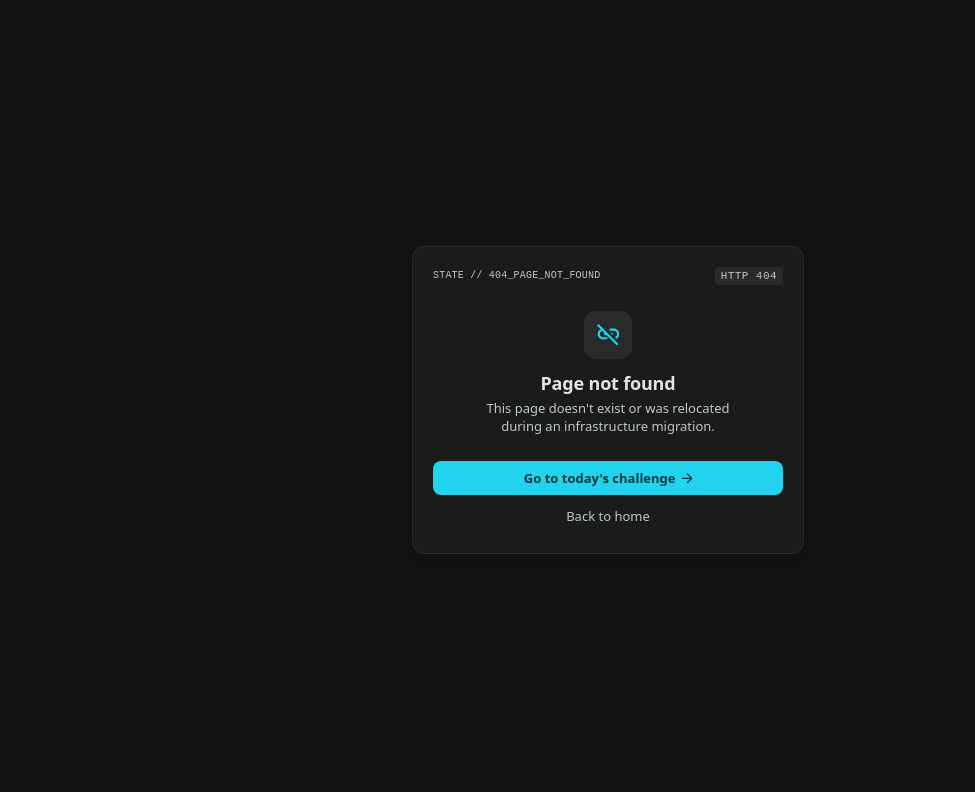
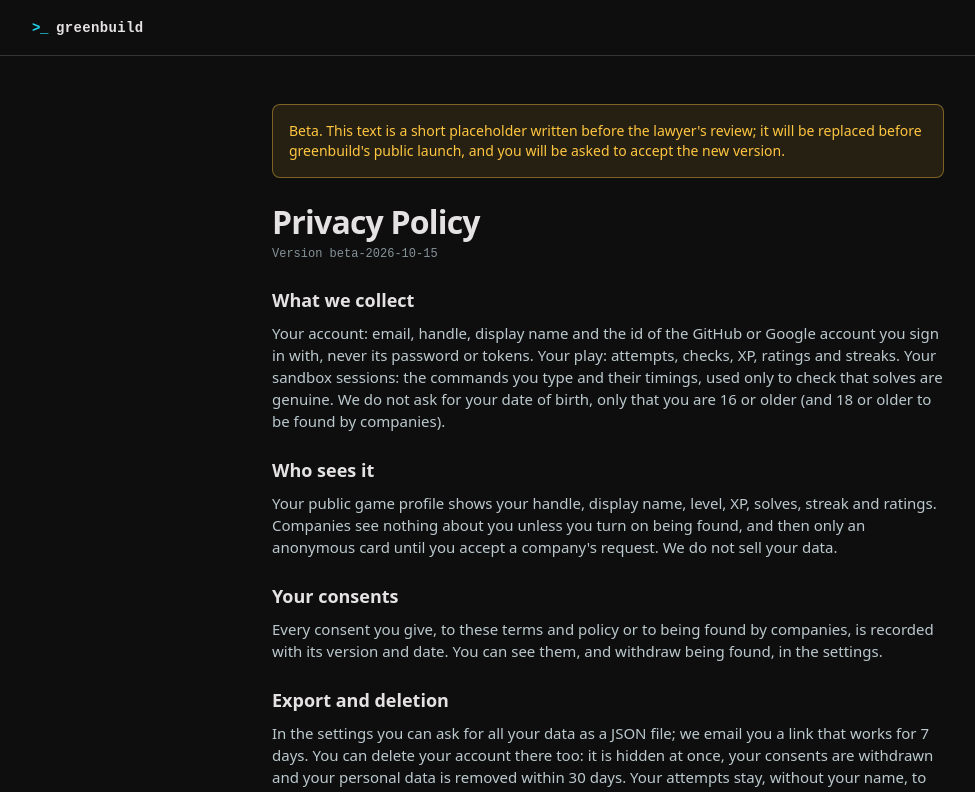
Before and after one commit to arslant84/greenbuild, a Next.js app in the folder apps/web/: page /privacy in a window 1280 px wide. Before the commit this address had no page. Shown: the top 792 px of the page, without its empty margins (32-1007 px from the left). Built offline with nearby package versions, Linux system fonts and the light colour scheme.

Commit message:
Add beta terms and privacy pages for the consents sign-up records
Task 30b, part 3 (task 31a): /terms and /privacy, marked Beta, state
only what is true today and show the version sign-up records, until
the lawyer's texts replace them before launch (deviation 30).

```diff
--- /dev/null
+++ b/apps/web/src/app/_legal/legal-page.tsx
@@ -0,0 +1,36 @@
+import Link from "next/link";
+import type { ReactNode } from "react";
+
+// The beta terms and privacy pages (task 31a; architecture.md, deviation 30): no Figma frame, plain text on
+// the app's tokens, replaced by the lawyer's texts before the public launch (task 60).
+export function LegalPage({ title, version, children }: { title: string; version: string; children: ReactNode }) {
+  return (
+    <main className="min-h-screen min-w-[1280px] bg-canvas text-ink">
+      <header className="flex h-14 items-center border-b border-line px-16">
+        <Link href="/" className="inline-flex items-center gap-2 font-mono text-sm tracking-tight text-ink">
+          <span className="font-bold text-accent">&gt;_</span>
+          <span className="font-semibold tracking-wide">greenbuild</span>
+        </Link>
+      </header>
+      <article className="mx-auto flex max-w-[720px] flex-col gap-6 px-6 py-12 text-[15px] leading-[22px] text-ink-muted">
+        <p role="note" className="rounded-lg border border-warn/40 bg-warn/10 p-4 text-sm text-warn">
+          Beta. This text is a short placeholder written before the lawyer&apos;s review; it will be replaced before greenbuild&apos;s public launch, and you will be asked to accept the new version.
+        </p>
+        <div>
+          <h1 className="text-[32px] leading-10 font-semibold tracking-[-0.8px] text-ink">{title}</h1>
+          <p className="pt-1 font-mono text-xs text-ink-subtle">Version {version}</p>
+        </div>
+        {children}
+      </article>
+    </main>
+  );
+}
+
+export function LegalSection({ heading, children }: { heading: string; children: ReactNode }) {
+  return (
+    <section className="flex flex-col gap-2">
+      <h2 className="text-lg font-semibold text-ink">{heading}</h2>
+      {children}
+    </section>
+  );
+}
--- /dev/null
+++ b/apps/web/src/app/privacy/page.tsx
@@ -0,0 +1,39 @@
+import { ACCOUNT_DELETION_DAYS, EXPORT_LINK_DAYS, PRIVACY_VERSION } from "@greenbuild/shared";
+import type { Metadata } from "next";
+import { LegalPage, LegalSection } from "../_legal/legal-page";
+
+export const metadata: Metadata = { title: "Privacy Policy · greenbuild", description: "What greenbuild collects, why, and how to export or delete it." };
+
+// The beta privacy policy a player accepts at sign-up (task 31a), from architecture.md's privacy section;
+// what is recorded is PRIVACY_VERSION.
+export default function PrivacyPage() {
+  return (
+    <LegalPage title="Privacy Policy" version={PRIVACY_VERSION}>
+      <LegalSection heading="What we collect">
+        <p>
+          Your account: email, handle, display name and the id of the GitHub or Google account you sign in with, never its password or tokens. Your play: attempts, checks, XP, ratings and
+          streaks. Your sandbox sessions: the commands you type and their timings, used only to check that solves are genuine. We do not ask for your date of birth, only that you are 16 or
+          older (and 18 or older to be found by companies).
+        </p>
+      </LegalSection>
+      <LegalSection heading="Who sees it">
+        <p>
+          Your public game profile shows your handle, display name, level, XP, solves, streak and ratings. Companies see nothing about you unless you turn on being found, and then only an
+          anonymous card until you accept a company&apos;s request. We do not sell your data.
+        </p>
+      </LegalSection>
+      <LegalSection heading="Your consents">
+        <p>Every consent you give, to these terms and policy or to being found by companies, is recorded with its version and date. You can see them, and withdraw being found, in the settings.</p>
+      </LegalSection>
+      <LegalSection heading="Export and deletion">
+        <p>
+          In the settings you can ask for all your data as a JSON file; we email you a link that works for {EXPORT_LINK_DAYS} days. You can delete your account there too: it is hidden at once,
+          your consents are withdrawn and your personal data is removed within {ACCOUNT_DELETION_DAYS} days. Your attempts stay, without your name, to calibrate the challenges.
+        </p>
+      </LegalSection>
+      <LegalSection heading="Where it is stored">
+        <p>greenbuild is built to run on Microsoft Azure in the United States. Before the public launch this policy will name the operator, a contact address and how data leaves the EU.</p>
+      </LegalSection>
+    </LegalPage>
+  );
+}
--- /dev/null
+++ b/apps/web/src/app/terms/page.tsx
@@ -0,0 +1,28 @@
+import { ACCOUNT_DELETION_DAYS, TERMS_VERSION } from "@greenbuild/shared";
+import type { Metadata } from "next";
+import { LegalPage, LegalSection } from "../_legal/legal-page";
+
+export const metadata: Metadata = { title: "Terms of Service · greenbuild", description: "The beta terms of greenbuild, the daily incident game." };
+
+// The beta terms a player accepts at sign-up (task 31a): what is recorded is TERMS_VERSION.
+export default function TermsPage() {
+  return (
+    <LegalPage title="Terms of Service" version={TERMS_VERSION}>
+      <LegalSection heading="What greenbuild is">
+        <p>greenbuild is a game: each day you get a broken server in a sandbox and fix it. Solving challenges earns XP and a skill rating. It is free for engineers.</p>
+      </LegalSection>
+      <LegalSection heading="Who can use it">
+        <p>You must be 16 or older to create an account. Being found by companies needs you to be 18 or older and to turn it on yourself.</p>
+      </LegalSection>
+      <LegalSection heading="Fair play">
+        <p>Solve challenges yourself. Do not attack the sandboxes or the service, share solutions to get ratings you did not earn, or run more than one account. We check solves for signs of cheating and may void attempts or close accounts that break these rules.</p>
+      </LegalSection>
+      <LegalSection heading="Your account">
+        <p>You can export your data or delete your account in the settings at any time. A deleted account is hidden at once and its personal data is removed within {ACCOUNT_DELETION_DAYS} days.</p>
+      </LegalSection>
+      <LegalSection heading="The beta">
+        <p>greenbuild is in beta: features, ratings and these terms may change, and the service may be unavailable at times. It is provided as is, without guarantees.</p>
+      </LegalSection>
+    </LegalPage>
+  );
+}
```
Also changed, not shown: 3 other files (tests, documents, lock files or other folders).
